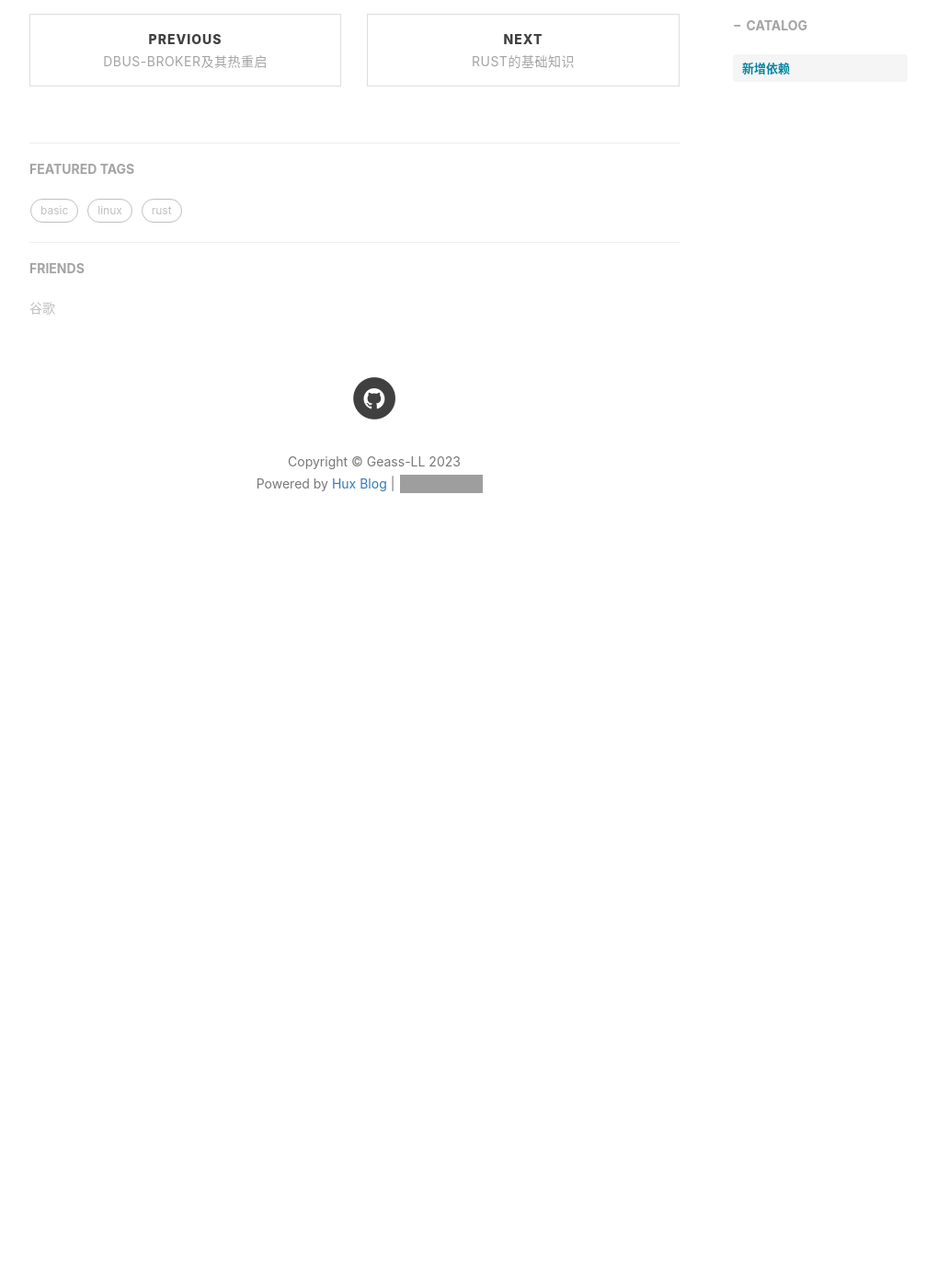
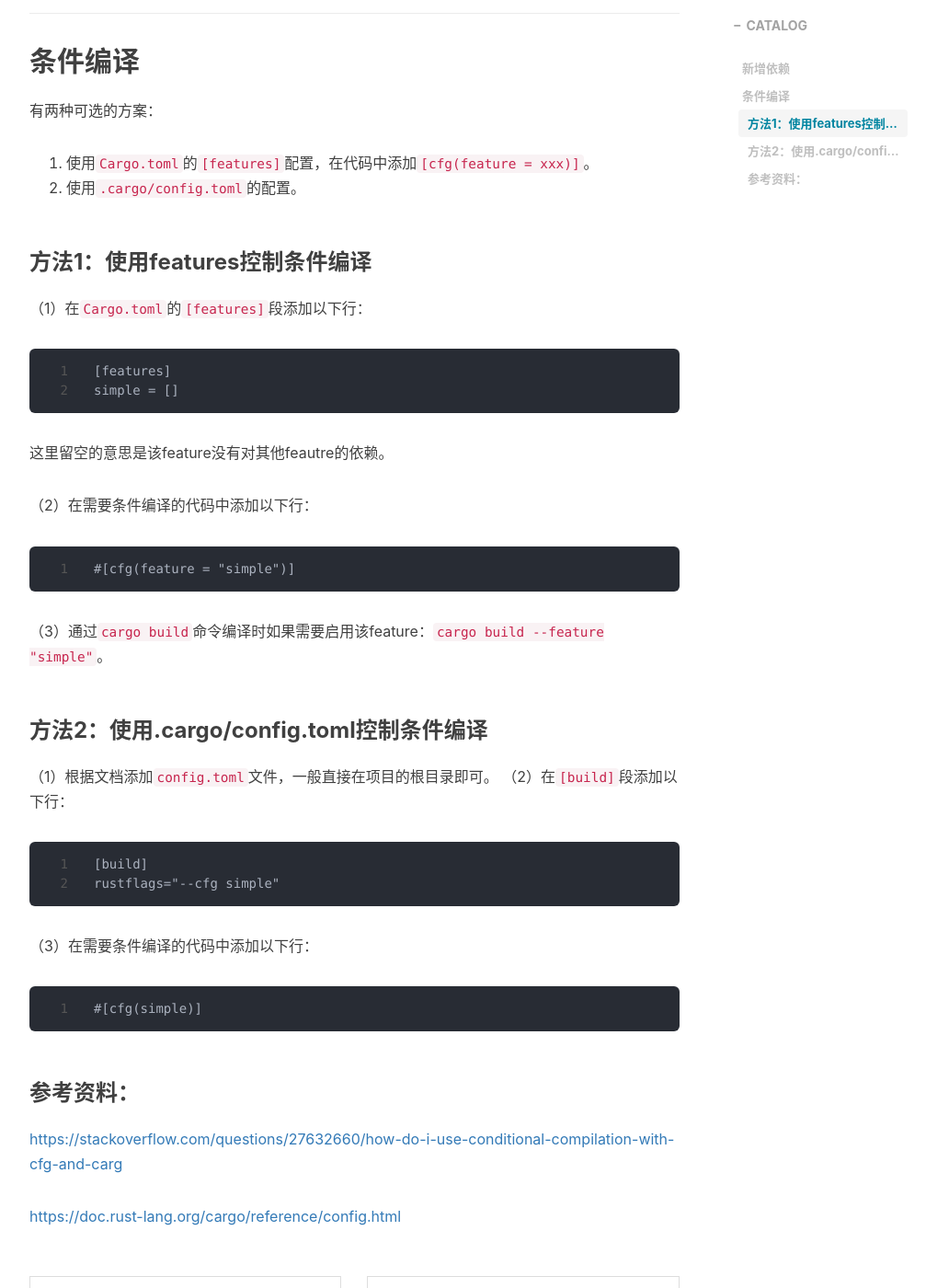
Before and after one commit to lclgo/lclgo.github.io, a Jekyll site: the page built from _posts/rust/2023-03-28-cargo.md, in a window 1280 px wide and 1400 px high, scrolled down 765 px. Shown: the whole window at 92% size, without its empty margins (233-1240 px from the left). Built offline with Jekyll 4.4.1, drawn with Linux system fonts in a browser that asks for light colours; nearby versions of some CDN libraries; comment, search, counter and statistics services are not loaded; before the commit the page ends 1395 px from its top, so only the background shows below that; grey boxes are pictures that could not be loaded.

Commit message:
condition compile on rust

````diff
--- a/_posts/rust/2023-03-28-cargo.md
+++ b/_posts/rust/2023-03-28-cargo.md
@@ -19,3 +19,51 @@ Module 允许嵌套，能控制可见性。
 ## 新增依赖
 
 cargo add --path=./table：添加本地依赖
+
+## 条件编译
+
+有两种可选的方案：
+
+1. 使用`Cargo.toml`的`[features]`配置，在代码中添加`[cfg(feature = xxx)]`。
+2. 使用`.cargo/config.toml`的配置。
+
+### 方法1：使用features控制条件编译
+
+（1）在`Cargo.toml`的`[features]`段添加以下行：
+
+```
+[features]
+simple = []
+```
+
+这里留空的意思是该feature没有对其他feautre的依赖。
+
+（2）在需要条件编译的代码中添加以下行：
+
+```
+#[cfg(feature = "simple")]
+```
+
+（3）通过`cargo build`命令编译时如果需要启用该feature：`cargo build --feature "simple"`。
+
+### 方法2：使用.cargo/config.toml控制条件编译
+
+（1）根据文档添加`config.toml`文件，一般直接在项目的根目录即可。
+（2）在`[build]`段添加以下行：
+
+```
+[build]
+rustflags="--cfg simple"
+```
+
+（3）在需要条件编译的代码中添加以下行：
+
+```
+#[cfg(simple)]
+```
+
+### 参考资料：
+
+<https://stackoverflow.com/questions/27632660/how-do-i-use-conditional-compilation-with-cfg-and-carg>
+
+<https://doc.rust-lang.org/cargo/reference/config.html>
````
